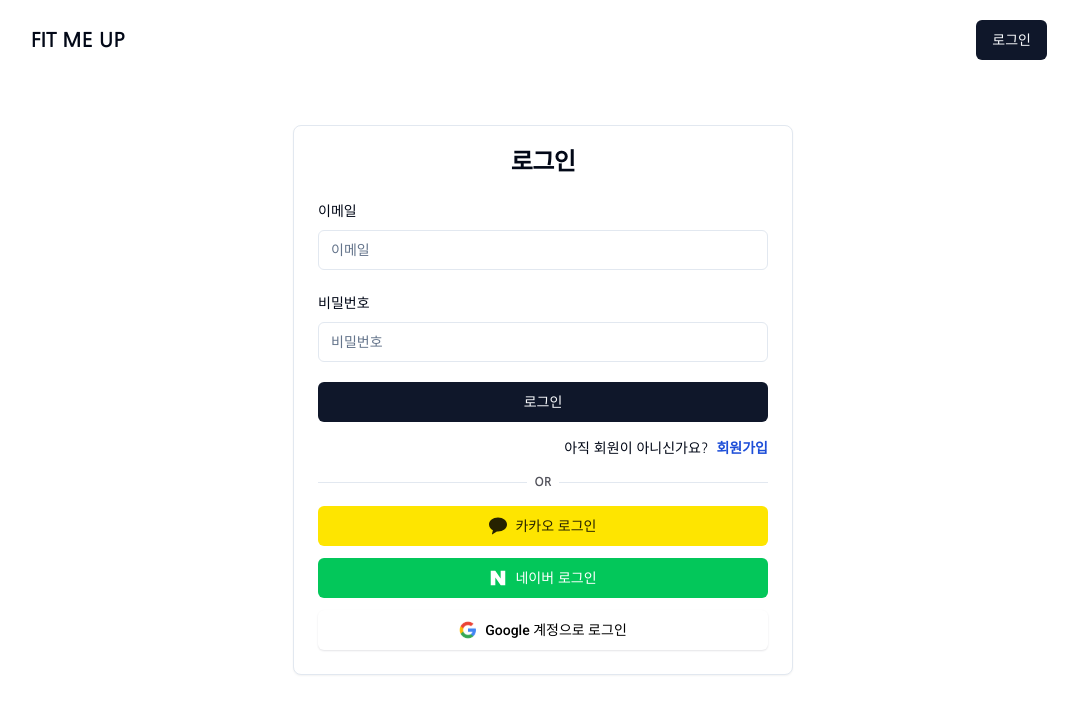
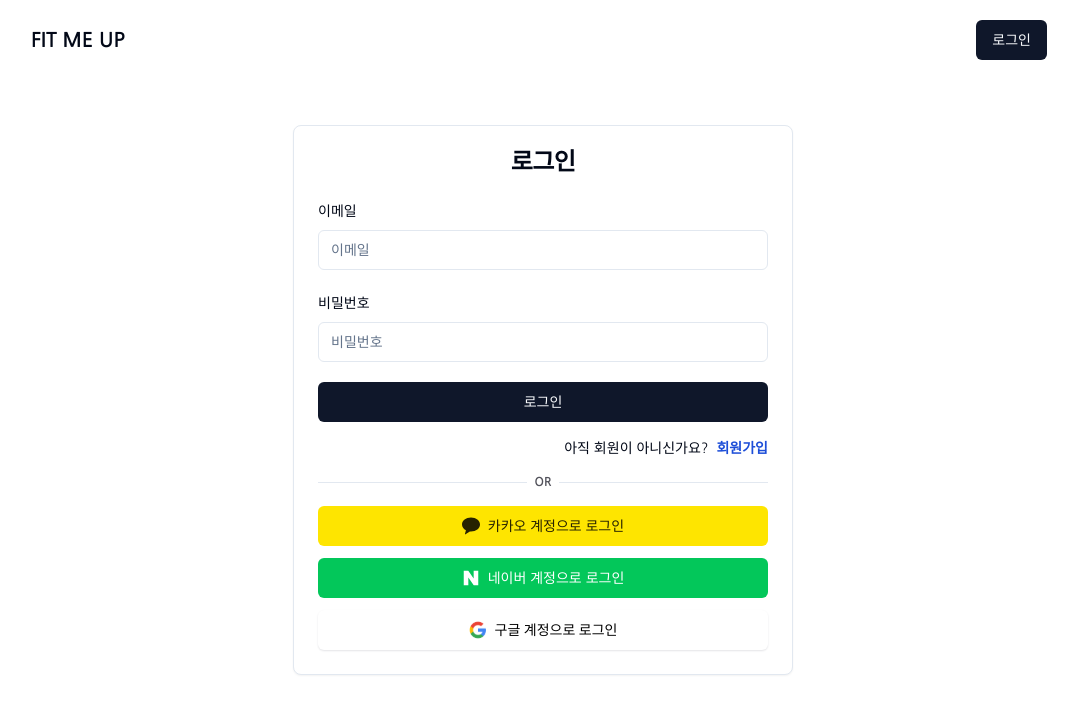
Before and after one commit to SeonnHo/fit-me-up, a Next.js app: page /sign-in in a window 1280 px wide. Shown: the top 714 px of the page, without its empty margins (97-1175 px from the left). Built offline with nearby package versions, Linux system fonts and the light colour scheme; no server answers.

Commit message:
로그인 페이지 간편 로그인 버튼 텍스트 수정

```diff
--- a/src/app/sign-in/page.tsx
+++ b/src/app/sign-in/page.tsx
@@ -176,7 +176,7 @@ export default function SignInPage() {
                   className="mr-2"
                   onClick={handleKakaoSignIn}
                 />
-                카카오 로그인
+                카카오 계정으로 로그인
               </Button>
 
               <Button
@@ -191,7 +191,7 @@ export default function SignInPage() {
                   height={18}
                   className="mr-2 h-[40px] cursor-pointer object-contain"
                 />
-                네이버 로그인
+                네이버 계정으로 로그인
               </Button>
 
               <Button
@@ -206,7 +206,7 @@ export default function SignInPage() {
                   height={18}
                   className="mr-2 h-[40px] cursor-pointer object-contain"
                 />
-                Google 계정으로 로그인
+                구글 계정으로 로그인
               </Button>
             </div>
           </CardContent>
```
